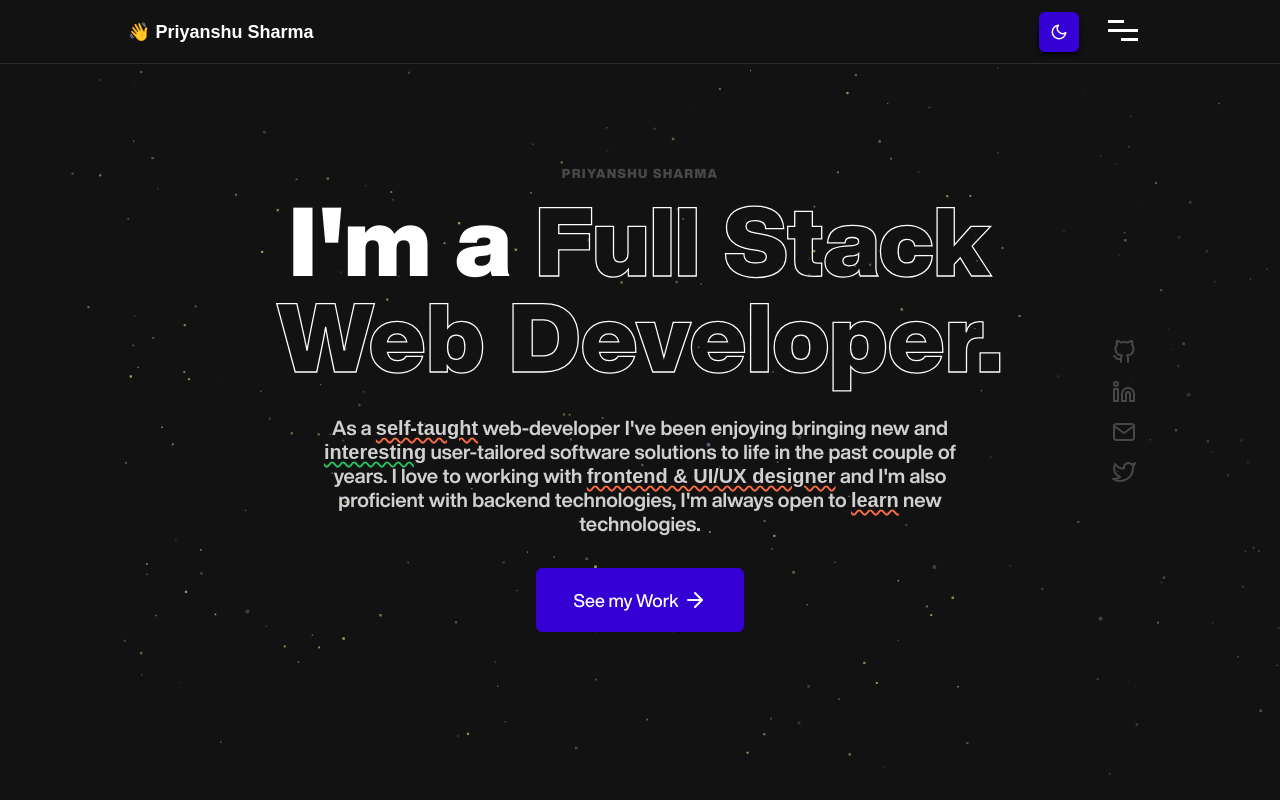
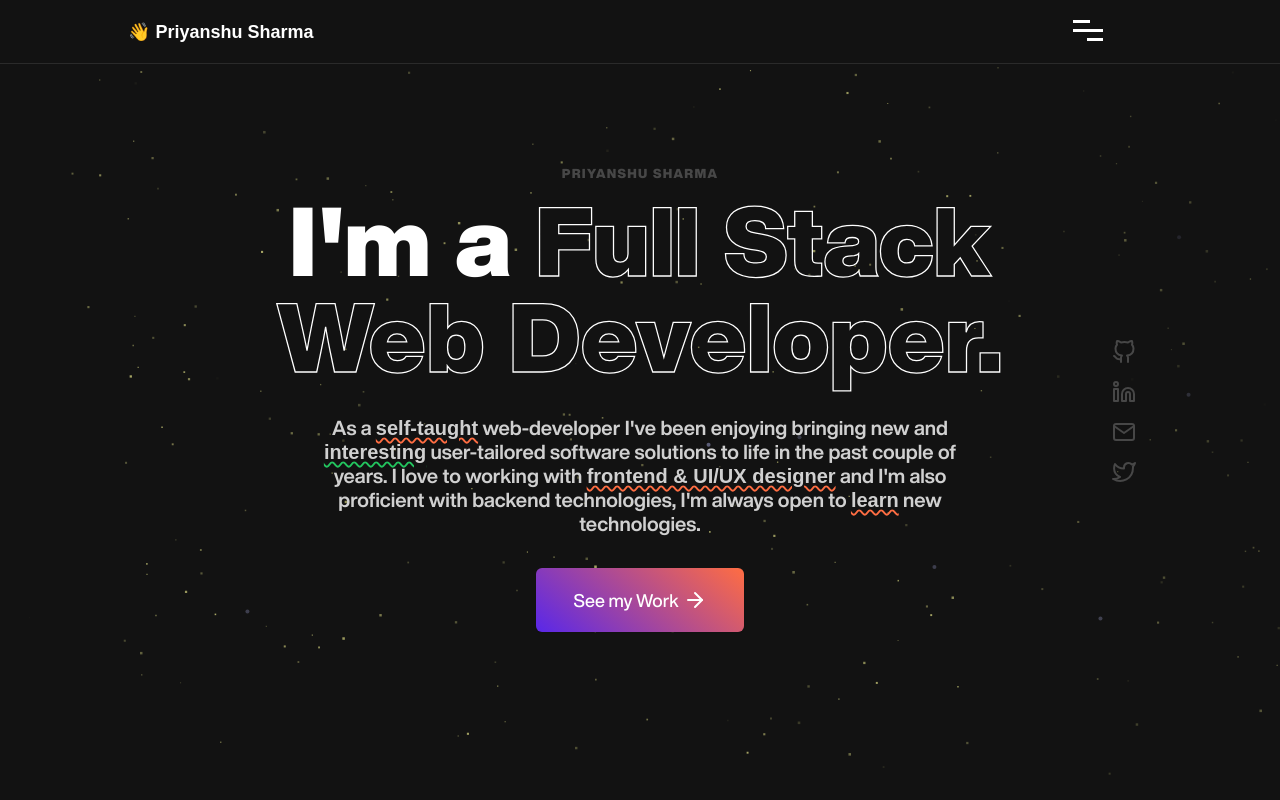
Before and after one commit to priyanshu-kun/Personal-Portfolio-Website, a React (Create React App) app in the folder App/website/: page / in a window 1280 px wide. Built offline with nearby package versions, Linux system fonts and the light colour scheme.

Commit message:
remove light mode

```diff
--- a/App/website/src/App.js
+++ b/App/website/src/App.js
@@ -8,34 +8,6 @@ function App() {
   const [nav,setNav] = useState(false);
 
 
-  const useDarkMode = () => {
-    const [isDarkMode, setIsDarkMode] = useState(() => localStorage.theme === undefined ? true: localStorage.theme === 'light');
-
-    const  toogleDarkMode = () => {
-        setIsDarkMode(!isDarkMode);
-    }
-
-    useEffect(() => {
-
-
-      const html = window.document.documentElement;
-      const prevTheme = isDarkMode ? 'dark': 'light';
-      html.classList.remove(prevTheme)
-
-
-      const nextTheme = isDarkMode ? 'light': 'dark';
-      html.classList.add(nextTheme)
-
-      localStorage.setItem('theme', nextTheme);
-
-    }, [isDarkMode])
-
-    return [isDarkMode, toogleDarkMode];
-
-  }
-
-  const [isDarkMode, toogleDarkMode] = useDarkMode();
-
 
   function trigger() {
     setNav(!nav);
@@ -44,21 +16,10 @@ function App() {
 
 
 
-  function toogleTheme() {
-    toogleDarkMode();
-  }
-
-  /*
-    *
-    * I'm going to implement light mode from dark mode so I had to Implement light mode on dark mode class using tailwind
-    *
-    *
-    * */
-
 
   return (
-    <div className={`bg-background-primary-dark-color dark:bg-background-primary-light-color relative z-0 App ${nav && "nav-active"} h-screen min-h-screen `}>
-        <Home trigger={trigger} toogleTheme={toogleTheme} isDarkMode={isDarkMode} nav={nav} />
+    <div className={`bg-background-primary-dark-color relative z-0 App ${nav && "nav-active"} h-screen min-h-screen `}>
+        <Home trigger={trigger}  nav={nav} />
     </div>
   );
 }
--- a/App/website/src/Components/Header/Header.css
+++ b/App/website/src/Components/Header/Header.css
@@ -18,9 +18,6 @@
 }
 
 
-html.dark .custom-text-style {
-    -webkit-text-stroke: 0.1vw #000 !important;
-}
 
 .icons svg {
     transition: fill 0.3s ease;
@@ -44,14 +41,6 @@ html.dark .custom-text-style {
     stroke: #fff;
 }
 
-html.dark .icons svg:not(:nth-child(3)):hover {
-    fill: #000;
-    stroke: #000;
-}
-
-html.dark .icons svg:nth-child(3):hover {
-    stroke: #000;
-}
 /* .toogle-animation {
  *     transition-timing-function: cubic-bezier(1, -0.62, 0.64, 2.15);
  *     transform: scale(1) !important;
--- a/App/website/src/Components/Header/Header.jsx
+++ b/App/website/src/Components/Header/Header.jsx
@@ -7,7 +7,7 @@ import { FiGithub, FiLinkedin, FiMail, FiTwitter, FiArrowRight } from "react-ico
 import Topbar from './Topbar/Topbar.jsx'
 
 
- export default function Header({trigger, nav, toogleTheme, isDarkMode}) {
+ export default function Header({trigger, nav }) {
 
 
      const inputEl = useRef(null);
@@ -21,17 +21,17 @@ import Topbar from './Topbar/Topbar.jsx'
 
     return (
       <header className='h-screen flex flex-col items-start justify-center sm:items-center xl:flex-row xl:relative'>
-          <Topbar trigger={trigger} nav={nav} toogleTheme={toogleTheme} isDarkMode={isDarkMode} />
+          <Topbar trigger={trigger} nav={nav}  />
           <div className='canvas-design  h-full w-full absolute top-0 left-0'>
             <canvas  ref={inputEl} id='sky' ></canvas>
           </div>
         <div className="w-auto flex flex-col sm:items-center">
           <div className='pl-8 flex flex-col justify-start sm:justify-center sm:items-center sm:px-8'>
             <small className='text-super-tiny text-txt-secondary-light-bg font-primaryHeading  mb-3 inline-block tracking-widest tag-line normal:text-tiny'>PRIYANSHU SHARMA</small>
-            <h1 className='text-txt-primary-dark-bg font-primaryHeading font-black text-3xl mb-8 normal:text-4xl 400:text-5xl 400:w-80 sm:w-auto sm:text-6xl sm:max-w-128 md:text-7xl md:max-w-168 sm:text-center lg:text-8xl lg:max-w-178 dark:text-txt-primary-light-bg'>I&apos;m a <span className='custom-text-style font-primaryHeading font-black custom-text-style font-heading'>Full Stack Web Developer.</span></h1>
-            <p className='font-secondaryHeading text-base text-txt-secondary-dark-bg w-10/12 leading-5  400:text-lg 400:leading-6 sm:text-center sm:max-w-168 md:text-xl dark:text-txt-secondary-light-bg txt-secondary-light-bg'>As a <span className='underline decoration-background-secondary-accent-color decoration-wavy decoration-1 400:decoration-2 underline-offset-2 font-accentFont font-black'>self-taught</span> web-developer I've been enjoying bringing new and <span className='underline decoration-success decoration-wavy decoration-1 400:decoration-2 underline-offset-2 font-accentFont font-black'>interesting</span> user-tailored software solutions to life in the past couple of years. I love to working with <span className='underline decoration-background-secondary-accent-color decoration-wavy decoration-1 400:decoration-2 underline-offset-2 font-accentFont font-black'>frontend & UI/UX designer</span> and I'm also proficient with backend technologies, I'm always open to <span className='underline decoration-background-secondary-accent-color decoration-wavy decoration-1 400:decoration-2 underline-offset-2 font-accentFont font-black'>learn</span> new technologies.</p>
+            <h1 className='text-txt-primary-dark-bg font-primaryHeading font-black text-3xl mb-8 normal:text-4xl 400:text-5xl 400:w-80 sm:w-auto sm:text-6xl sm:max-w-128 md:text-7xl md:max-w-168 sm:text-center lg:text-8xl lg:max-w-178'>I&apos;m a <span className='custom-text-style font-primaryHeading font-black custom-text-style font-heading'>Full Stack Web Developer.</span></h1>
+            <p className='font-secondaryHeading text-base text-txt-secondary-dark-bg w-10/12 leading-5  400:text-lg 400:leading-6 sm:text-center sm:max-w-168 md:text-xl  txt-secondary-light-bg'>As a <span className='underline decoration-background-secondary-accent-color decoration-wavy decoration-1 400:decoration-2 underline-offset-2 font-accentFont font-black'>self-taught</span> web-developer I've been enjoying bringing new and <span className='underline decoration-success decoration-wavy decoration-1 400:decoration-2 underline-offset-2 font-accentFont font-black'>interesting</span> user-tailored software solutions to life in the past couple of years. I love to working with <span className='underline decoration-background-secondary-accent-color decoration-wavy decoration-1 400:decoration-2 underline-offset-2 font-accentFont font-black'>frontend & UI/UX designer</span> and I'm also proficient with backend technologies, I'm always open to <span className='underline decoration-background-secondary-accent-color decoration-wavy decoration-1 400:decoration-2 underline-offset-2 font-accentFont font-black'>learn</span> new technologies.</p>
             </div>
-          <button aria-label='See my work' className='ml-8 mt-8 bg-background-primary-accent-color  dark:bg-background-secondary-accent-color  text-txt-primary-dark-bg text-tiny h-12 w-40 400:h-14 400:w-44 400:text-base flex items-center justify-center rounded-md shadow-sm cursor-pointer sm:ml-0 md:h-16 md:w-52 md:text-lg' type='button'>See my Work
+          <button aria-label='See my work' className='ml-8 mt-8 action-btn text-txt-primary-dark-bg text-tiny h-12 w-40 400:h-14 400:w-44 400:text-base flex items-center justify-center rounded-md shadow-sm cursor-pointer sm:ml-0 md:h-16 md:w-52 md:text-lg' type='button'>See my Work
 
                               <IconContext.Provider
                                 value={{ className: "w-5 h-5 ml-1 400:w-6 400:h-6" }}
--- a/App/website/src/Components/Header/Topbar/Topbar.jsx
+++ b/App/website/src/Components/Header/Topbar/Topbar.jsx
@@ -5,45 +5,20 @@ import Navbar from "./Navbar/Navbar";
 import "./Topbar.css"
 
 
- export default function Topbar({trigger, nav, toogleTheme, isDarkMode}) {
+ export default function Topbar({trigger, nav}) {
 
 
-   const handleThemeToogle = () => {
-        toogleTheme();
-   }
-
     return (
-      <div className="bg-background-primary-dark-color fixed z-99999999999999 top-0 left-0 w-full border-b border-txt-primary-dark-bg/10 dark:border-txt-primary-light-bg/10 border-solid h-16 w-full dark:bg-background-primary-light-color">
+      <div className="bg-background-primary-dark-color fixed z-99999999999999 top-0 left-0 w-full border-b border-txt-primary-dark-bg/10  border-solid h-16 w-full">
         <div className="mx-auto flex justify-between normal:px-6 items-center h-full max-w-7xl tiny:px-2 lg:px-32">
-          <div className="font-accentFont text-txt-primary-dark-bg dark:text-txt-primary-light-bg font-black text-sm hidden normal:block lg:text-lg">👋 Priyanshu Sharma</div>
-          <div className="font-accentFont text-txt-primary-dark-bg dark:text-txt-primary-light-bg font-black text-sm  tiny:block normal:hidden">👋 Priyanshu S</div>
+          <div className="font-accentFont text-txt-primary-dark-bg font-black text-sm hidden normal:block lg:text-lg">👋 Priyanshu Sharma</div>
+          <div className="font-accentFont text-txt-primary-dark-bg font-black text-sm  tiny:block normal:hidden">👋 Priyanshu S</div>
           <div className="relative h-full flex justify-around items-center sm:w-32  tiny:w-28">
 
-
-
-            <button type="button" aria-label="Theme reset button" onClick={handleThemeToogle} className={`transition duration-100 relative overflow-hidden w-10 h-10 shadow-md shadow-txt-primary-light-bg/80 dark:shadow-none dark:border dark:border-txt-primary-light-bg/30 dark:border-solid flex items-center justify-center rounded-md ${isDarkMode ? "bg-background-primary-accent-color": "bg-background-primary-light-color"} active:shadow-activeShadow ${nav ? " opacity-0 pointer-events-none" : "opacity-1 pointer-events-all"}`}>
-                    <div className={`absolute transition duration-300 transform  ${isDarkMode? "translate-y-6 opacity-0 ease-bounce -rotate-180": "translate-y-0 opacity-1 ease-bounce rotate-180"}`}>
-                            <IconContext.Provider
-                                value={{ color: '#000', size: '18px' }}
-                            >
-                                <FiSun />
-                          </IconContext.Provider>
-                    </div>
-                    <div className={`absolute transition duration-300 transform ${isDarkMode? "translate-y-0 opacity-1 ease-bounce rotate-0": "-translate-y-6 opacity-0 ease-bounce -rotate-180"}`}>
-                            <IconContext.Provider
-                                value={{ color: '#fff', size: '18px' }}
-                            >
-                                <FiMoon />
-                          </IconContext.Provider>
-                    </div>
-                  </button>
-
-
-
               <div onClick={trigger} className="menu-icon hover-target">
-                <span className="bg-txt-primary-dark-bg dark:bg-txt-primary-light-bg menu-icon__line menu-icon__line-left"></span>
-                  <span className="bg-txt-primary-dark-bg dark:bg-txt-primary-light-bg menu-icon__line"></span>
-                  <span className="bg-txt-primary-dark-bg dark:bg-txt-primary-light-bg menu-icon__line menu-icon__line-right"></span>
+                <span className="bg-txt-primary-dark-bg  menu-icon__line menu-icon__line-left"></span>
+                  <span className="bg-txt-primary-dark-bg menu-icon__line"></span>
+                  <span className="bg-txt-primary-dark-bg  menu-icon__line menu-icon__line-right"></span>
               </div>
             <Navbar  />
           </div>
--- a/App/website/src/Home/Home.jsx
+++ b/App/website/src/Home/Home.jsx
@@ -3,13 +3,13 @@ import Header from "../Components/Header/Header.jsx"
 import "./Home.css"
 
 
- export default function Home({trigger, nav, isDarkMode, toogleTheme}) {
+ export default function Home({trigger, nav}) {
 
 
 
     return (
       <>
-          <Header trigger={trigger} nav={nav} toogleTheme={toogleTheme} isDarkMode={isDarkMode} />
+          <Header trigger={trigger} nav={nav}  />
       </>
     )
 }
```
Also changed, not shown: 1 other file (tests, documents, lock files or other folders).
